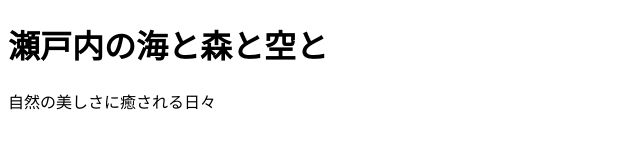
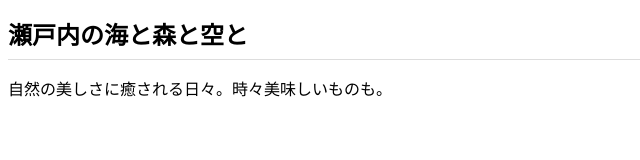
Before and after one commit to Aya-git/Aya-git.github.io, a plain HTML site: page index.html in a window 1280 px wide. Shown: the whole page, without its empty margins (0-640 px from the left). Drawn offline with Linux system fonts and the light colour scheme.

Commit message:
Add files via upload

```diff
--- a/index.html
+++ b/index.html
@@ -3,11 +3,11 @@
 <head>
 <meta charset="utf-8">
 <title>瀬戸内の海と森と空と</title>
-
+<link rel="stylesheet" href="css/styles.css">
 </head>
 
 <body>
   <h1>瀬戸内の海と森と空と</h1>
-  <p>自然の美しさに癒される日々</p>
+  <p>自然の美しさに癒される日々。時々美味しいものも。</p>
 </body>
 </html>
```
